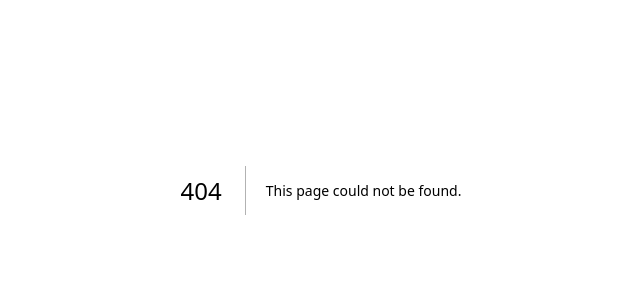
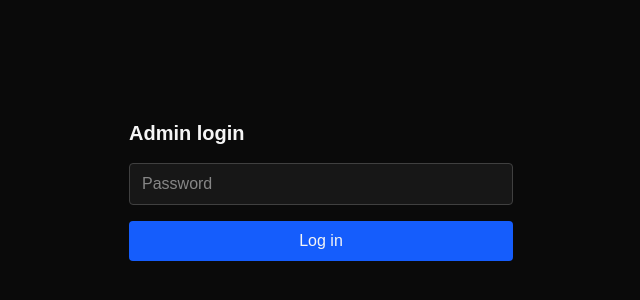
Before and after one commit to imchaisn/project-steamshare, a Next.js app: page /admin/login in a window 1280 px wide. Before the commit this address had no page. Shown: the part 210-510 px from the top of the page, without its empty margins (319-959 px from the left). Built offline with nearby package versions, Linux system fonts and the light colour scheme.

Commit message:
Add admin login page

```diff
--- /dev/null
+++ b/app/admin/login/page.tsx
@@ -0,0 +1,65 @@
+"use client";
+
+import { Suspense, useState } from "react";
+import { useRouter, useSearchParams } from "next/navigation";
+
+export default function AdminLoginPage() {
+  return (
+    <Suspense fallback={null}>
+      <AdminLoginForm />
+    </Suspense>
+  );
+}
+
+function AdminLoginForm() {
+  const [password, setPassword] = useState("");
+  const [error, setError] = useState<string | null>(null);
+  const router = useRouter();
+  const searchParams = useSearchParams();
+
+  async function handleSubmit(e: React.FormEvent) {
+    e.preventDefault();
+    setError(null);
+
+    const res = await fetch("/api/auth/login", {
+      method: "POST",
+      headers: { "Content-Type": "application/json" },
+      body: JSON.stringify({ password }),
+    });
+
+    if (!res.ok) {
+      const data = await res.json();
+      setError(data.error ?? "Login failed");
+      return;
+    }
+
+    router.push(searchParams.get("next") ?? "/admin");
+  }
+
+  return (
+    <main className="min-h-screen flex items-center justify-center bg-neutral-950 text-neutral-100 p-6">
+      <form onSubmit={handleSubmit} className="w-full max-w-sm space-y-4">
+        <h1 className="text-xl font-semibold">Admin login</h1>
+        <input
+          type="password"
+          className="w-full rounded border border-neutral-700 bg-neutral-900 px-3 py-2"
+          placeholder="Password"
+          value={password}
+          onChange={(e) => setPassword(e.target.value)}
+          required
+        />
+        <button
+          type="submit"
+          className="w-full rounded bg-blue-600 px-3 py-2 font-medium"
+        >
+          Log in
+        </button>
+        {error && (
+          <p className="text-sm text-red-400" role="alert">
+            {error}
+          </p>
+        )}
+      </form>
+    </main>
+  );
+}
```
